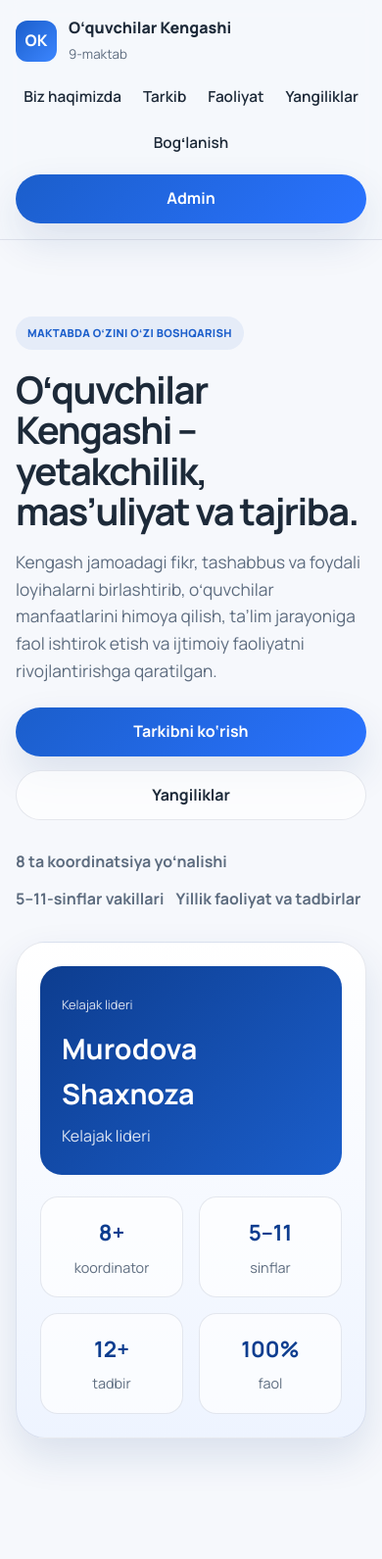
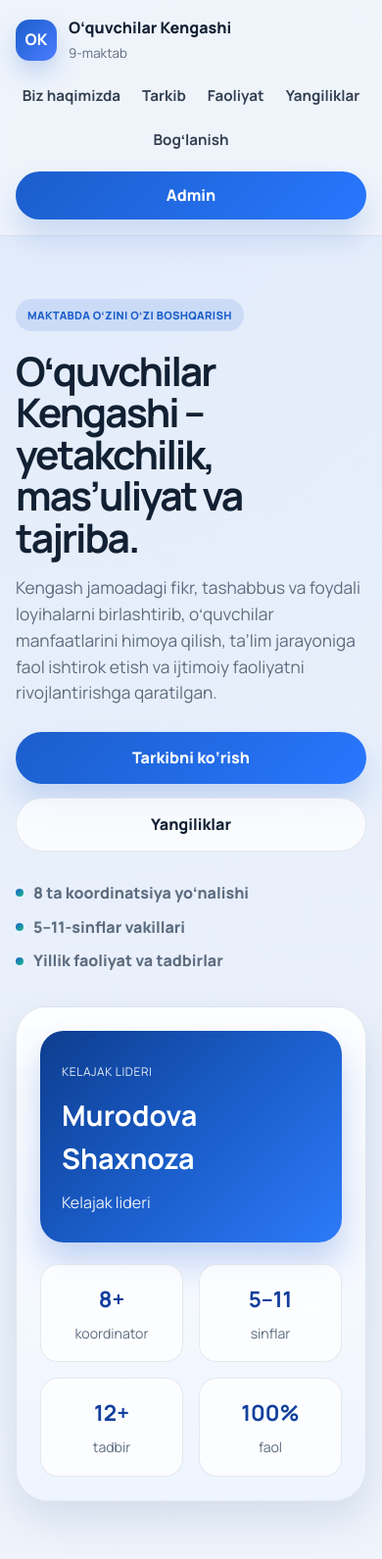
Before and after one commit to basbabaalibaba-design/9-maktab-O-quvchilar-Kengashi, a website: page public/index.html in a window 390 px wide. Shown: the top 1591 px of the page at 98% size. Drawn offline with Linux system fonts and the light colour scheme.

Commit message:
Modernize the public school website UI with a more polished, responsive design and smooth reveal animations.

```diff
--- a/public/css/style.css
+++ b/public/css/style.css
@@ -3,17 +3,23 @@
 }
 
 :root {
-  --bg: #f6f8fc;
-  --panel: #ffffff;
-  --alt: #eef5ff;
+  --bg: #f4f7fb;
+  --bg-2: #eef4ff;
+  --panel: rgba(255, 255, 255, 0.9);
+  --alt: #edf8f2;
   --primary: #1b5ecb;
-  --primary-dark: #0d3d8f;
-  --secondary: #19a974;
-  --text: #1d2a39;
+  --primary-strong: #123f9d;
+  --primary-soft: rgba(27, 94, 203, 0.12);
+  --secondary: #1bbf8a;
+  --secondary-soft: rgba(27, 191, 138, 0.12);
+  --text: #122033;
   --muted: #5d6c7f;
-  --line: rgba(20, 45, 90, 0.1);
+  --line: rgba(18, 32, 51, 0.09);
   --shadow: 0 18px 40px rgba(17, 54, 122, 0.12);
-  --radius: 22px;
+  --shadow-soft: 0 12px 30px rgba(27, 94, 203, 0.08);
+  --radius: 24px;
+  --radius-sm: 16px;
+  --container: 1180px;
 }
 
 html {
@@ -23,9 +29,12 @@ html {
 body {
   margin: 0;
   font-family: 'Manrope', sans-serif;
-  background: var(--bg);
+  background:
+    radial-gradient(circle at top left, rgba(53, 124, 255, 0.10), transparent 28%),
+    radial-gradient(circle at bottom right, rgba(27, 191, 138, 0.08), transparent 24%),
+    var(--bg);
   color: var(--text);
-  line-height: 1.6;
+  line-height: 1.55;
 }
 
 a {
@@ -38,7 +47,7 @@ img {
 }
 
 .container {
-  width: min(1120px, calc(100% - 32px));
+  width: min(var(--container), calc(100% - 32px));
   margin: 0 auto;
 }
 
@@ -46,8 +55,8 @@ img {
   position: sticky;
   top: 0;
   z-index: 1000;
-  background: rgba(246, 248, 252, 0.9);
-  backdrop-filter: blur(10px);
+  backdrop-filter: blur(14px);
+  background: rgba(244, 247, 251, 0.72);
   border-bottom: 1px solid var(--line);
 }
 
@@ -63,6 +72,7 @@ img {
   display: flex;
   align-items: center;
   gap: 12px;
+  color: var(--text);
 }
 
 .brand-mark {
@@ -70,10 +80,11 @@ img {
   height: 42px;
   display: grid;
   place-items: center;
-  border-radius: 12px;
-  background: linear-gradient(135deg, var(--primary), #3c86ff);
+  border-radius: 14px;
+  background: linear-gradient(135deg, var(--primary), #4b7cff);
   color: #fff;
   font-weight: 800;
+  box-shadow: 0 12px 25px rgba(27, 94, 203, 0.22);
 }
 
 .brand-name {
@@ -95,8 +106,15 @@ img {
 
 .main-nav a {
   color: var(--text);
-  font-weight: 600;
-  font-size: 0.96rem;
+  font-weight: 700;
+  font-size: 0.95rem;
+  opacity: 0.85;
+  transition: opacity 0.2s ease;
+}
+
+.main-nav a:hover,
+.main-nav a:focus-visible {
+  opacity: 1;
 }
 
 .nav-button,
@@ -106,22 +124,30 @@ img {
   align-items: center;
   justify-content: center;
   border-radius: 999px;
-  padding: 12px 20px;
-  font-weight: 700;
-  transition: transform 0.2s ease, box-shadow 0.2s ease;
+  font-weight: 800;
+  transition: transform 0.2s ease, box-shadow 0.2s ease, background 0.2s ease;
 }
 
 .nav-button,
 .primary-btn {
-  background: linear-gradient(135deg, var(--primary), #2a73ff);
+  background: linear-gradient(135deg, var(--primary), #2977ff);
   color: #fff;
-  box-shadow: var(--shadow);
+  box-shadow: 0 18px 30px rgba(27, 94, 203, 0.18);
+}
+
+.nav-button {
+  padding: 12px 18px;
+}
+
+.primary-btn,
+.secondary-btn {
+  padding: 14px 24px;
 }
 
 .secondary-btn {
+  background: rgba(255, 255, 255, 0.72);
+  color: var(--text);
   border: 1px solid var(--line);
-  color: var(--text);
-  background: rgba(255, 255, 255, 0.7);
 }
 
 .nav-button:hover,
@@ -131,13 +157,13 @@ img {
 }
 
 .hero {
-  padding: 78px 0 54px;
+  padding: 86px 0 70px;
 }
 
 .hero-wrap {
   display: grid;
   grid-template-columns: 1.3fr 0.7fr;
-  gap: 30px;
+  gap: 34px;
   align-items: center;
 }
 
@@ -145,7 +171,7 @@ img {
   display: inline-block;
   padding: 8px 12px;
   border-radius: 999px;
-  background: rgba(27, 94, 203, 0.08);
+  background: var(--primary-soft);
   color: var(--primary);
   font-weight: 800;
   letter-spacing: 0.03em;
@@ -154,14 +180,14 @@ img {
 }
 
 .hero-copy h1 {
-  margin: 20px 0 12px;
-  font-size: clamp(2.3rem, 4vw, 4.2rem);
-  line-height: 1.08;
-  letter-spacing: -0.04em;
+  margin: 20px 0 14px;
+  font-size: clamp(2.4rem, 4vw, 4.5rem);
+  line-height: 1.04;
+  letter-spacing: -0.05em;
 }
 
 .hero-copy p {
-  max-width: 620px;
+  max-width: 640px;
   color: var(--muted);
   font-size: 1.08rem;
 }
@@ -169,7 +195,7 @@ img {
 .hero-actions {
   display: flex;
   gap: 14px;
-  margin-top: 24px;
+  margin-top: 26px;
   flex-wrap: wrap;
 }
 
@@ -178,36 +204,53 @@ img {
   padding: 0;
   margin: 30px 0 0;
   display: flex;
-  gap: 26px;
+  gap: 18px 28px;
   flex-wrap: wrap;
 }
 
 .hero-metrics li {
   color: var(--muted);
-  font-weight: 700;
+  font-weight: 800;
+  position: relative;
+  padding-left: 18px;
+}
+
+.hero-metrics li::before {
+  content: "";
+  position: absolute;
+  left: 0;
+  top: 50%;
+  width: 8px;
+  height: 8px;
+  background: linear-gradient(135deg, var(--primary), var(--secondary));
+  border-radius: 50%;
+  transform: translateY(-50%);
 }
 
 .hero-card {
-  background: linear-gradient(180deg, #ffffff, #eef4ff);
+  background: linear-gradient(180deg, rgba(255, 255, 255, 0.9), rgba(238, 244, 255, 0.95));
   border: 1px solid var(--line);
+  border-radius: 32px;
+  padding: 24px;
   box-shadow: var(--shadow);
-  border-radius: 30px;
-  padding: 24px;
 }
 
 .mini-card {
-  background: linear-gradient(135deg, #0d3d8f, #1b5ecb);
+  background: linear-gradient(135deg, #0d3d8f, #1b5ecb 52%, #2d7af9);
   color: #fff;
-  border-radius: 22px;
-  padding: 26px 22px;
+  border-radius: 24px;
+  padding: 28px 22px;
   margin-bottom: 22px;
+  box-shadow: 0 20px 35px rgba(27, 94, 203, 0.24);
 }
 
 .mini-label {
   display: inline-block;
-  opacity: 0.85;
-  font-size: 0.8rem;
+  opacity: 0.9;
+  font-size: 0.75rem;
   margin-bottom: 12px;
+  letter-spacing: 0.05em;
+  text-transform: uppercase;
 }
 
 .mini-card h3 {
@@ -216,8 +259,8 @@ img {
 }
 
 .mini-card p {
-  margin: 8px 0 0;
-  opacity: 0.86;
+  margin: 10px 0 0;
+  opacity: 0.9;
 }
 
 .info-grid {
@@ -227,7 +270,7 @@ img {
 }
 
 .info-grid div {
-  background: rgba(255, 255, 255, 0.65);
+  background: rgba(255, 255, 255, 0.72);
   border: 1px solid var(--line);
   border-radius: 18px;
   padding: 18px 14px;
@@ -239,29 +282,29 @@ img {
 
 .info-grid strong {
   font-size: 1.4rem;
-  color: var(--primary-dark);
+  color: var(--primary-strong);
 }
 
 .info-grid span {
   color: var(--muted);
-  font-size: 0.9rem;
+  font-size: 0.88rem;
 }
 
 .section {
-  padding: 86px 0;
+  padding: 90px 0;
 }
 
 .alt-bg {
-  background: #eef5ff;
+  background: linear-gradient(180deg, rgba(237, 244, 255, 0.7), rgba(235, 244, 255, 0.92));
 }
 
 .section-head {
-  margin-bottom: 30px;
+  margin-bottom: 28px;
 }
 
 .section-head h2 {
   margin: 16px 0 0;
-  font-size: clamp(2rem, 3vw, 2.8rem);
+  font-size: clamp(2rem, 3vw, 2.9rem);
   letter-spacing: -0.04em;
 }
 
@@ -279,7 +322,8 @@ img {
 
 .about-grid,
 .leadership-grid,
-.activity-grid {
+.activity-grid,
+.news-list {
   display: grid;
   grid-template-columns: repeat(3, minmax(0, 1fr));
   gap: 22px;
@@ -288,20 +332,25 @@ img {
 .panel,
 .leadership-card,
 .activity-card,
-.news-card {
-  background: var(--panel);
+.news-card,
+.contact-card {
+  background: rgba(255, 255, 255, 0.8);
   border: 1px solid var(--line);
   border-radius: var(--radius);
-  box-shadow: var(--shadow);
+  box-shadow: var(--shadow-soft);
 }
 
-.panel {
-  padding: 28px 22px;
+.panel,
+.leadership-card,
+.activity-card,
+.news-card {
+  padding: 24px 20px;
 }
 
 .panel h3 {
   margin-top: 0;
   margin-bottom: 10px;
+  font-size: 1.4rem;
 }
 
 .panel p,
@@ -309,30 +358,26 @@ img {
 .news-card p,
 .leadership-card p {
   color: var(--muted);
-}
-
-.leadership-card,
-.activity-card,
-.news-card {
-  padding: 22px 18px;
+  margin-bottom: 0;
 }
 
 .leadership-card .role-tag {
   display: inline-block;
-  padding: 6px 10px;
+  padding: 7px 10px;
   border-radius: 999px;
-  background: rgba(25, 169, 116, 0.12);
-  color: var(--secondary);
-  font-size: 0.75rem;
+  background: var(--secondary-soft);
+  color: #0e8f65;
+  font-size: 0.72rem;
+  font-weight: 800;
+  letter-spacing: 0.04em;
   text-transform: uppercase;
-  font-weight: 800;
 }
 
 .leadership-card h3,
 .activity-card h3,
 .news-card h3 {
   margin: 14px 0 8px;
-  font-size: 1.3rem;
+  font-size: 1.25rem;
 }
 
 .activity-card {
@@ -357,16 +402,17 @@ img {
 
 .gallery-item {
   min-height: 210px;
-  border-radius: 26px;
+  border-radius: 28px;
   position: relative;
   overflow: hidden;
   display: flex;
   align-items: end;
-  padding: 20px;
-  color: white;
+  padding: 22px;
+  color: #fff;
   font-weight: 800;
-  background: linear-gradient(135deg, rgba(15, 61, 143, 0.8), rgba(25, 169, 116, 0.7)),
+  background: linear-gradient(135deg, rgba(15, 61, 143, 0.78), rgba(25, 169, 116, 0.7)),
     url('https://images.unsplash.com/photo-1522202176988-66273c2fd55f?auto=format&fit=crop&w=900&q=80') center/cover no-repeat;
+  box-shadow: var(--shadow-soft);
 }
 
 .gallery-item.tall {
@@ -382,12 +428,7 @@ img {
   background: rgba(10, 20, 28, 0.3);
   padding: 8px 12px;
   border-radius: 999px;
-}
-
-.news-list {
-  display: grid;
-  grid-template-columns: repeat(3, minmax(0, 1fr));
-  gap: 22px;
+  backdrop-filter: blur(6px);
 }
 
 .news-card .date {
@@ -395,7 +436,11 @@ img {
   color: var(--primary);
   font-weight: 800;
   font-size: 0.8rem;
-  margin-bottom: 8px;
+  margin-bottom: 6px;
+}
+
+.contact-section {
+  padding-bottom: 100px;
 }
 
 .contact-box {
@@ -405,19 +450,18 @@ img {
   align-items: center;
   background: linear-gradient(135deg, rgba(27, 94, 203, 0.08), rgba(25, 169, 116, 0.05));
   border: 1px solid var(--line);
-  border-radius: 28px;
+  border-radius: 30px;
   padding: 30px;
+  box-shadow: var(--shadow-soft);
 }
 
 .contact-card {
-  background: var(--panel);
-  border: 1px solid var(--line);
-  border-radius: 20px;
-  padding: 22px 20px;
+  padding: 24px 22px;
 }
 
 .contact-card p {
-  margin: 9px 0;
+  margin: 8px 0;
+  color: var(--text);
 }
 
 .site-footer {
@@ -439,6 +483,17 @@ img {
   color: var(--muted);
   margin: 0;
   font-weight: 700;
+}
+
+.reveal {
+  opacity: 0;
+  transform: translateY(16px);
+  transition: opacity 0.6s ease, transform 0.6s ease;
+}
+
+.reveal.is-visible {
+  opacity: 1;
+  transform: translateY(0);
 }
 
 @media (max-width: 920px) {
@@ -474,12 +529,12 @@ img {
 }
 
 @media (max-width: 560px) {
-  .hero-copy h1 {
-    font-size: 2.4rem;
+  .hero {
+    padding-top: 64px;
   }
 
-  .hero-metrics {
-    gap: 12px;
+  .hero-copy h1 {
+    font-size: 2.55rem;
   }
 
   .hero-actions {
@@ -492,4 +547,8 @@ img {
   .secondary-btn {
     width: 100%;
   }
+
+  .hero-metrics {
+    gap: 10px 16px;
+  }
 }
--- a/public/index.html
+++ b/public/index.html
@@ -3,6 +3,7 @@
   <head>
     <meta charset="UTF-8" />
     <meta name="viewport" content="width=device-width, initial-scale=1.0" />
+    <meta name="theme-color" content="#1b5ecb" />
     <title>Oʻquvchilar Kengashi | 9-Maktab</title>
     <meta
       name="description"
@@ -19,13 +20,13 @@
   <body>
     <header class="site-header">
       <div class="container nav-wrap">
-        <div class="brand" aria-label="Maktab logotipi">
+        <a href="#top" class="brand" aria-label="Maktab logotipi">
           <div class="brand-mark">OK</div>
           <div>
             <span class="brand-name">Oʻquvchilar Kengashi</span>
             <small>9-maktab</small>
           </div>
-        </div>
+        </a>
 
         <nav class="main-nav" aria-label="Asosiy navigatsiya">
           <a href="#about">Biz haqimizda</a>
@@ -39,10 +40,10 @@
       </div>
     </header>
 
-    <main>
+    <main id="top">
       <section class="hero">
         <div class="container hero-wrap">
-          <div class="hero-copy">
+          <div class="hero-copy reveal">
             <span class="eyebrow">Maktabda oʻzini oʻzi boshqarish</span>
             <h1>Oʻquvchilar Kengashi – yetakchilik, mas’uliyat va tajriba.</h1>
             <p>
@@ -57,7 +58,7 @@
             <ul class="hero-metrics" id="heroStats"></ul>
           </div>
 
-          <div class="hero-card">
+          <div class="hero-card reveal">
             <div class="mini-card">
               <span class="mini-label">Kelajak lideri</span>
               <h3 id="leaderName">Murodova Shaxnoza</h3>
@@ -87,13 +88,13 @@
 
       <section id="about" class="section">
         <div class="container">
-          <div class="section-head">
+          <div class="section-head reveal">
             <span class="eyebrow">Biz haqimizda</span>
             <h2>Oʻquvchilar Kengashi nima qiladi?</h2>
           </div>
 
           <div class="about-grid">
-            <article class="panel">
+            <article class="panel reveal">
               <h3>Maqsad</h3>
               <p>
                 Oʻquvchilarni faol, mas’uliyatli va milliy qadriyatlarga asoslangan
@@ -101,14 +102,14 @@
                 faollikni rivojlantirish.
               </p>
             </article>
-            <article class="panel">
+            <article class="panel reveal">
               <h3>Vazifalar</h3>
               <p>
                 Loyihalarni qoʻllab-quvvatlash, tadbirlar tashkil etish, muammolarni
                 aniqlash, maktab maʼmuriyati va oila bilan muloqot oʻrnatish.
               </p>
             </article>
-            <article class="panel">
+            <article class="panel reveal">
               <h3>Qadriyatlar</h3>
               <p>
                 Vatanparvarlik, birdamlik, halollik, adolat, mas’uliyat va xalqaro
@@ -121,7 +122,7 @@
 
       <section id="structure" class="section alt-bg">
         <div class="container">
-          <div class="section-head">
+          <div class="section-head reveal">
             <span class="eyebrow">Tarkib</span>
             <h2>Kengash tuzilmasi</h2>
           </div>
@@ -131,7 +132,7 @@
 
       <section id="activities" class="section">
         <div class="container">
-          <div class="section-head">
+          <div class="section-head reveal">
             <span class="eyebrow">Faoliyat</span>
             <h2>Asosiy yoʻnalishlar</h2>
           </div>
@@ -141,30 +142,22 @@
 
       <section id="gallery" class="section alt-bg">
         <div class="container">
-          <div class="section-head">
+          <div class="section-head reveal">
             <span class="eyebrow">Galereya</span>
             <h2>Maktab hayoti</h2>
           </div>
           <div class="gallery-grid">
-            <div class="gallery-item tall">
-              <span>Yosh liderlar</span>
-            </div>
-            <div class="gallery-item">
-              <span>Sport kuni</span>
-            </div>
-            <div class="gallery-item">
-              <span>Ekologiya</span>
-            </div>
-            <div class="gallery-item wide">
-              <span>Bayram tadbirlari</span>
-            </div>
+            <div class="gallery-item tall reveal"><span>Yosh liderlar</span></div>
+            <div class="gallery-item reveal"><span>Sport kuni</span></div>
+            <div class="gallery-item reveal"><span>Ekologiya</span></div>
+            <div class="gallery-item wide reveal"><span>Bayram tadbirlari</span></div>
           </div>
         </div>
       </section>
 
       <section id="news" class="section">
         <div class="container">
-          <div class="section-head inline-head">
+          <div class="section-head inline-head reveal">
             <div>
               <span class="eyebrow">Yangiliklar</span>
               <h2>So‘nggi tadbirlar</h2>
@@ -176,7 +169,7 @@
       </section>
 
       <section id="contact" class="section contact-section">
-        <div class="container contact-box">
+        <div class="container contact-box reveal">
           <div>
             <span class="eyebrow">Bogʻlanish</span>
             <h2>Biz bilan aloqada boʻling</h2>
--- a/public/js/main.js
+++ b/public/js/main.js
@@ -115,7 +115,7 @@ function renderLeadership() {
   container.innerHTML = (data.leadership || defaultData.leadership)
     .map(
       (item) => `
-        <article class="leadership-card">
+        <article class="leadership-card reveal">
           <span class="role-tag">${item.role}</span>
           <h3>${item.name}</h3>
           <p>${item.desc}</p>
@@ -133,7 +133,7 @@ function renderActivities() {
   container.innerHTML = (data.activities || defaultData.activities)
     .map(
       (item) => `
-        <article class="activity-card">
+        <article class="activity-card reveal">
           <h3>${item.title}</h3>
           <p>${item.description}</p>
         </article>
@@ -150,7 +150,7 @@ function renderNews() {
   container.innerHTML = (data.news || defaultData.news)
     .map(
       (item) => `
-        <article class="news-card">
+        <article class="news-card reveal">
           <span class="date">${item.date}</span>
           <h3>${item.title}</h3>
           <p>${item.description}</p>
@@ -174,6 +174,22 @@ function renderContact() {
   `;
 }
 
+function setupRevealObserver() {
+  const observer = new IntersectionObserver(
+    (entries) => {
+      entries.forEach((entry) => {
+        if (entry.isIntersecting) {
+          entry.target.classList.add('is-visible');
+          observer.unobserve(entry.target);
+        }
+      });
+    },
+    { threshold: 0.15 }
+  );
+
+  document.querySelectorAll('.reveal').forEach((element) => observer.observe(element));
+}
+
 function initSite() {
   renderHeroStats();
   renderLeader();
@@ -181,6 +197,7 @@ function initSite() {
   renderActivities();
   renderNews();
   renderContact();
+  setupRevealObserver();
 
   const yearEl = document.getElementById('year');
   if (yearEl) yearEl.textContent = new Date().getFullYear();
```
